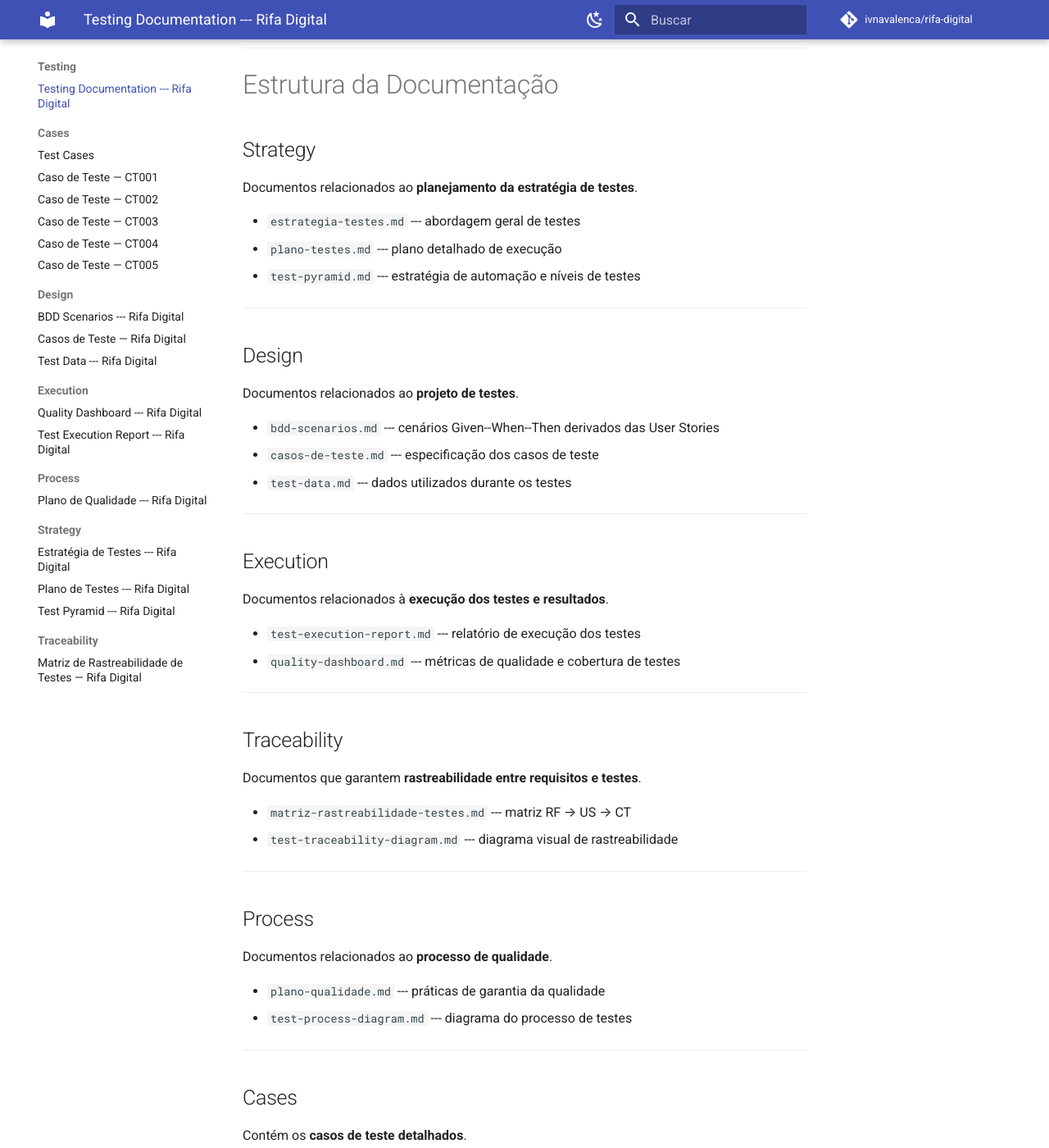
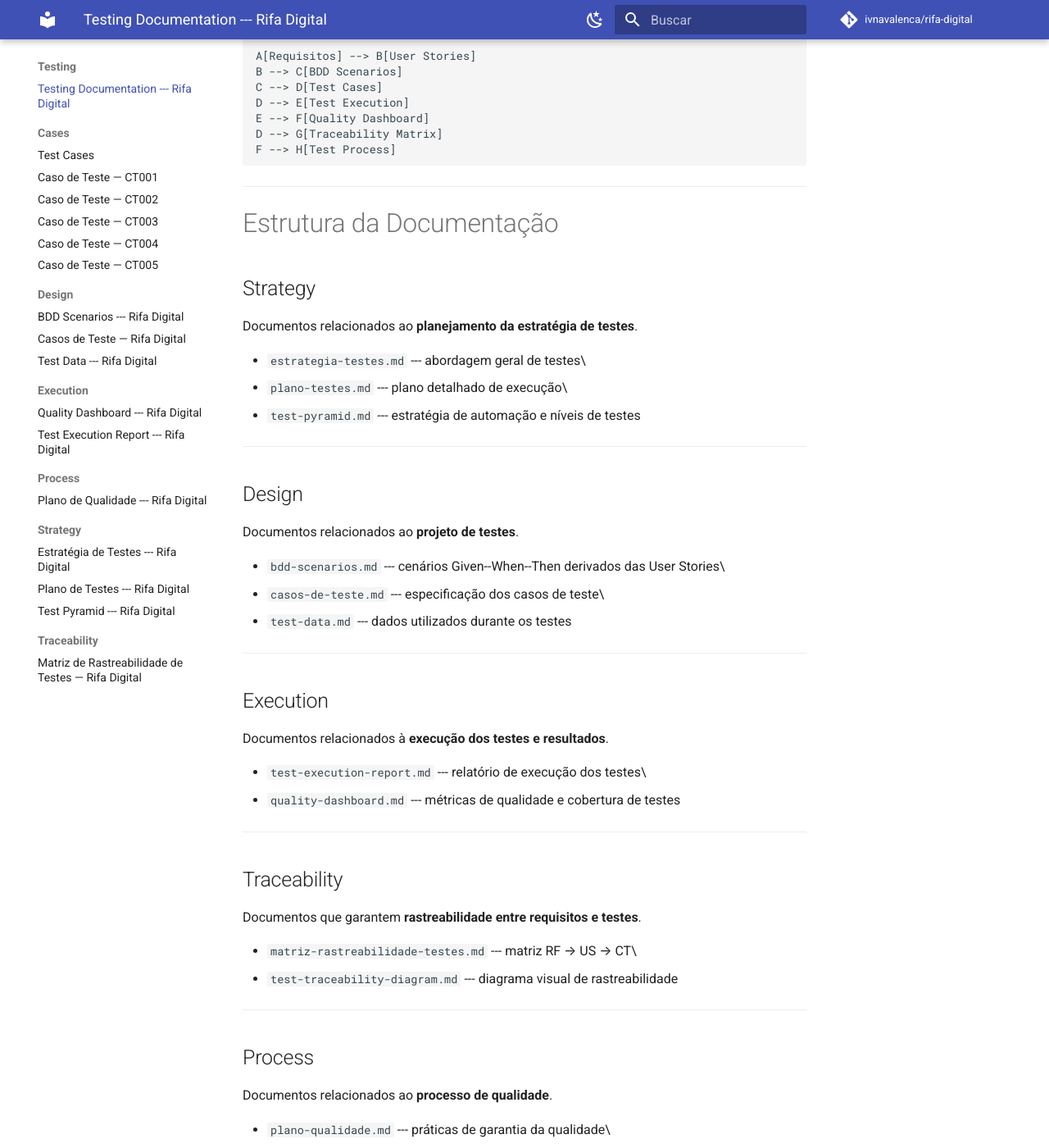
Before and after one commit to ivnavalenca/rifa-digital, an MkDocs documentation site: the page built from docs/testing/README.md, in a window 1280 px wide and 1400 px high, scrolled down 741 px. Shown: the whole window at 82% size. Built offline with MkDocs 1.6.1 and Material for MkDocs 9.7.7, drawn with Linux system fonts in a browser that asks for light colours; comment, search, counter and statistics services are not loaded; some of the changed text lies outside the part shown.

````diff
--- a/docs/testing/README.md
+++ b/docs/testing/README.md
@@ -18,6 +23,7 @@ Requisitos → User Stories → Estratégia de Testes → Plano de Testes → BD
 
 ``` mermaid
 flowchart TD
+
 A[Requisitos] --> B[User Stories]
 B --> C[BDD Scenarios]
 C --> D[Test Cases]
@@ -35,8 +41,8 @@ F --> H[Test Process]
 
 Documentos relacionados ao **planejamento da estratégia de testes**.
 
--   `estrategia-testes.md` --- abordagem geral de testes
--   `plano-testes.md` --- plano detalhado de execução
+-   `estrategia-testes.md` --- abordagem geral de testes\
+-   `plano-testes.md` --- plano detalhado de execução\
 -   `test-pyramid.md` --- estratégia de automação e níveis de testes
 
 ------------------------------------------------------------------------
@@ -46,8 +52,8 @@ Documentos relacionados ao **planejamento da estratégia de testes**.
 Documentos relacionados ao **projeto de testes**.
 
 -   `bdd-scenarios.md` --- cenários Given--When--Then derivados das User
-    Stories
--   `casos-de-teste.md` --- especificação dos casos de teste
+    Stories\
+-   `casos-de-teste.md` --- especificação dos casos de teste\
 -   `test-data.md` --- dados utilizados durante os testes
 
 ------------------------------------------------------------------------
@@ -56,7 +62,7 @@ Documentos relacionados ao **projeto de testes**.
 
 Documentos relacionados à **execução dos testes e resultados**.
 
--   `test-execution-report.md` --- relatório de execução dos testes
+-   `test-execution-report.md` --- relatório de execução dos testes\
 -   `quality-dashboard.md` --- métricas de qualidade e cobertura de
     testes
 
@@ -66,7 +72,7 @@ Documentos relacionados à **execução dos testes e resultados**.
 
 Documentos que garantem **rastreabilidade entre requisitos e testes**.
 
--   `matriz-rastreabilidade-testes.md` --- matriz RF → US → CT
+-   `matriz-rastreabilidade-testes.md` --- matriz RF → US → CT\
 -   `test-traceability-diagram.md` --- diagrama visual de
     rastreabilidade
 
@@ -76,7 +82,7 @@ Documentos que garantem **rastreabilidade entre requisitos e testes**.
 
 Documentos relacionados ao **processo de qualidade**.
 
--   `plano-qualidade.md` --- práticas de garantia da qualidade
+-   `plano-qualidade.md` --- práticas de garantia da qualidade\
 -   `test-process-diagram.md` --- diagrama do processo de testes
 
 ------------------------------------------------------------------------
@@ -87,11 +93,11 @@ Contém os **casos de teste detalhados**.
 
 Cada caso de teste segue o padrão:
 
-    CTXXX-USYY-descricao.md
+CTXXX-USYY-descricao.md
 
 Exemplo:
 
-    CT005-US01-criar-rifa-sem-data-de-sorteio.md
+CT005-US01-criar-rifa-sem-data-de-sorteio.md
 
 ------------------------------------------------------------------------
 
````
Also changed, not shown: other parts of docs/testing/README.md (+7 -2 lines).
